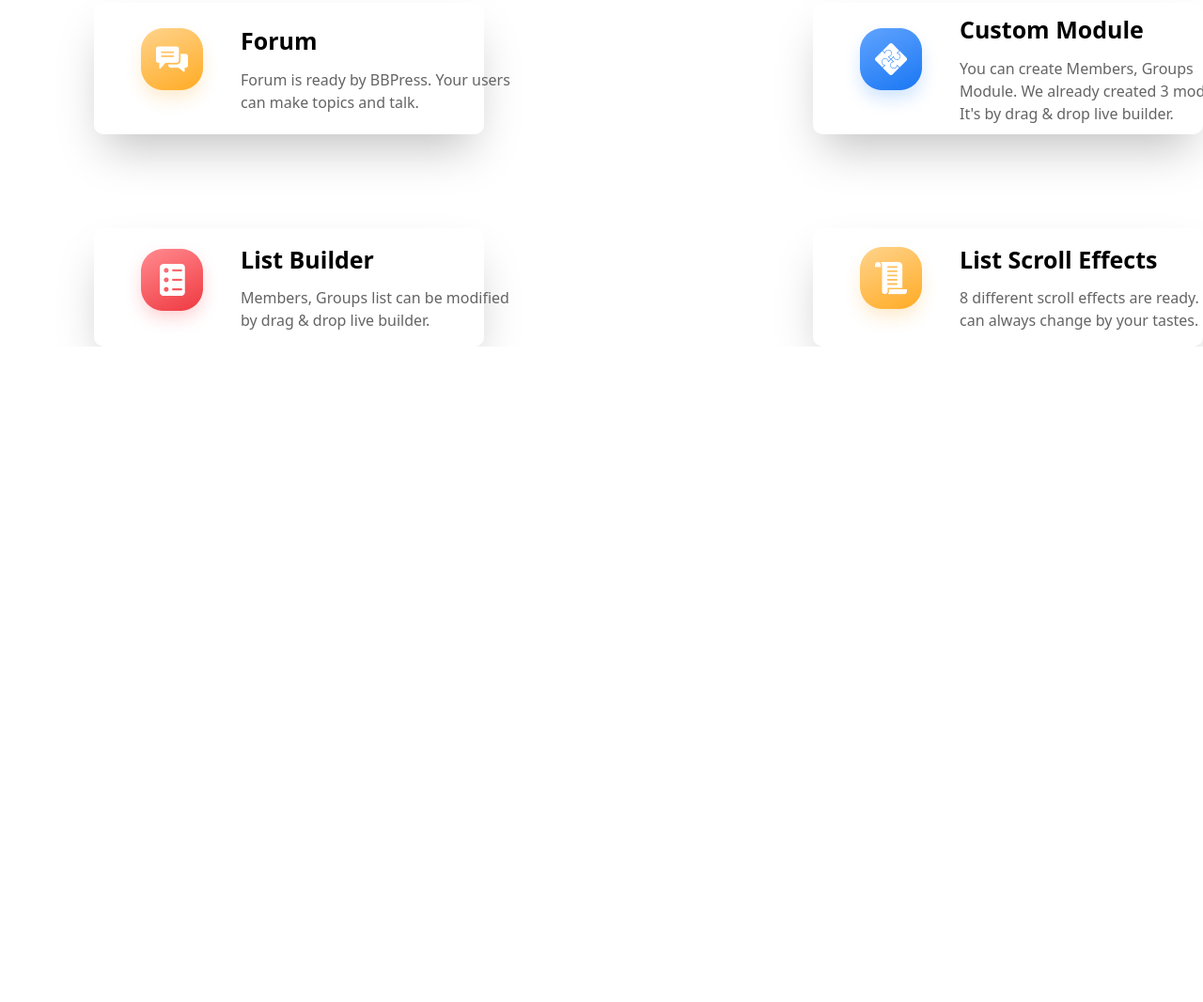
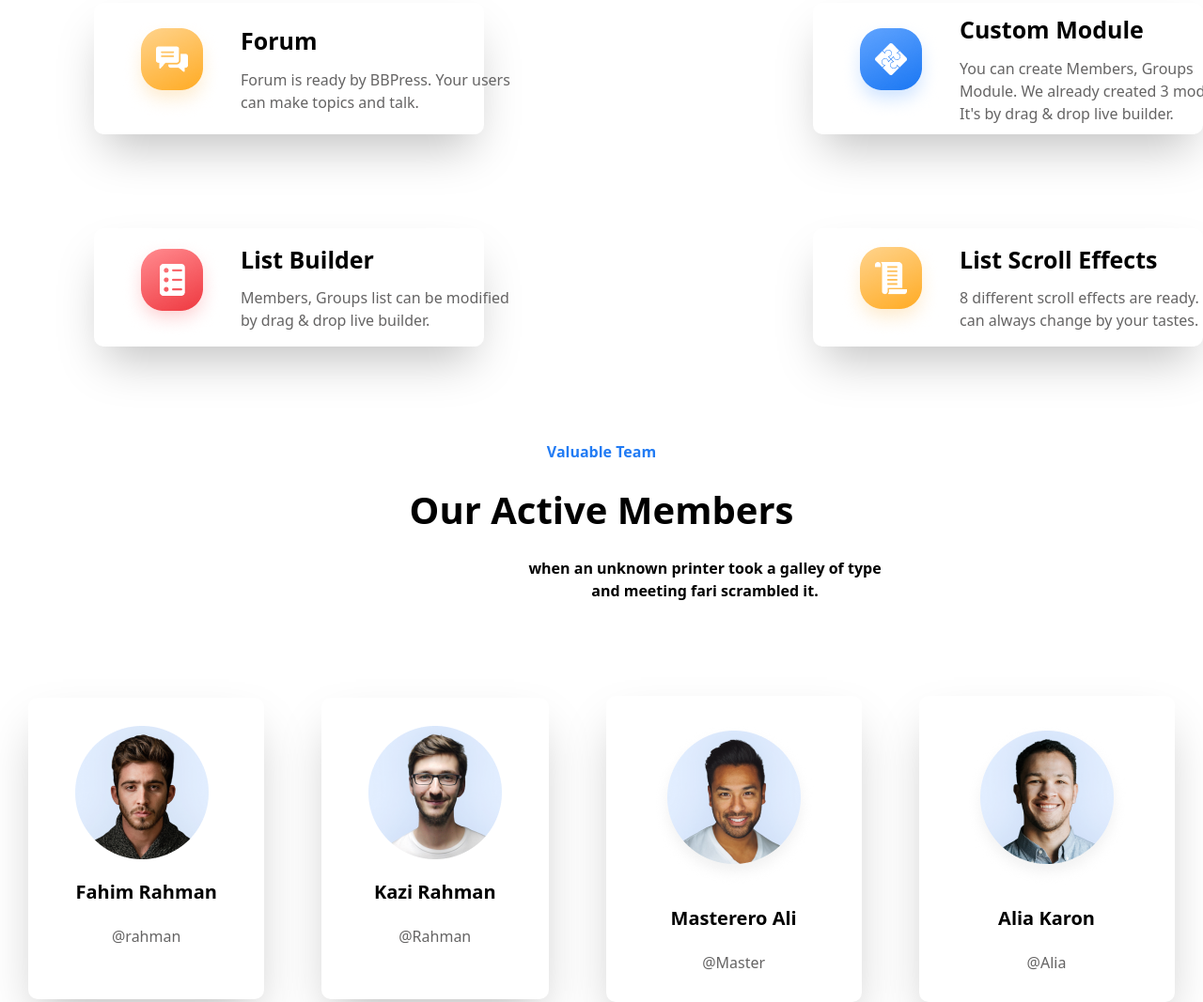
Before and after one commit to Manuchehrzoda/new-project-1, a website: page index.html in a window 1280 px wide. Shown: the part 2368-3435 px from the top of the page at 94% size. Before the commit the page ends 2737 px from the top, so only its background shows below. Drawn offline with Linux system fonts and the light colour scheme.

Commit message:
section5

```diff
--- a/index.html
+++ b/index.html
@@ -243,17 +243,53 @@
 
     </div>
 
+    <p class="text-[#217BF4] font-bold mt-[100px] flex items-center justify-center">Valuable Team</p>
+    <h1 class="text-[40px] font-bold flex items-center justify-center mt-[20px]">Our Active Members</h1>
+    <p class="w-[400px] text-center font-bold ml-[550px] mt-[20px]">when an unknown printer took a galley of type and meeting fari scrambled it.</p>
 
+    <div class="flex items-center justify-around mt-[100px]">
 
+        <div class="shadow-2xl py-[30px] px-[50px] text-center rounded-[10px] pb-[55px]">
 
+            <img class="pb-[20px]" src="./src/Image (4).png" alt="">
 
+            <b class="text-[20px] mt-[20px]">Fahim Rahman</b>
 
+            <p class="text-[#656464] mt-[20px]">@rahman</p>
 
+        </div>
 
+        <div class="shadow-2xl py-[30px] px-[50px] text-center rounded-[10px] pb-[55px]">
 
+            <img class="pb-[20px]" src="./src/Image (5).png" alt="">
 
+            <b class="text-[20px] mt-[20px]">Kazi Rahman</b>
 
+            <p class="text-[#656464] mt-[20px]">@Rahman</p>
 
+        </div>
+
+        <div class="shadow-2xl py-[30px] px-[50px] text-center rounded-[10px]">
+
+            <img class="pb-[20px]" src="./src/Image (6).png" alt="">
+
+            <b class="text-[20px] mt-[20px]">Masterero Ali</b>
+
+            <p class="text-[#656464] mt-[20px]">@Master</p>
+
+        </div>
+
+        <div class="shadow-2xl py-[30px] px-[50px] text-center rounded-[10px]">
+
+            <img class="pb-[20px]" src="./src/Image (7).png" alt="">
+
+            <b class="text-[20px] mt-[20px]">Alia Karon</b>
+
+            <p class="text-[#656464] mt-[20px]">@Alia</p>
+
+        </div>
+
+    </div>
 
 
 </body>
```
Also changed, not shown: src/Image (4).png (added), src/Image (5).png (added), src/Image (6).png (added), src/Image (7).png (added), src/output.css.
